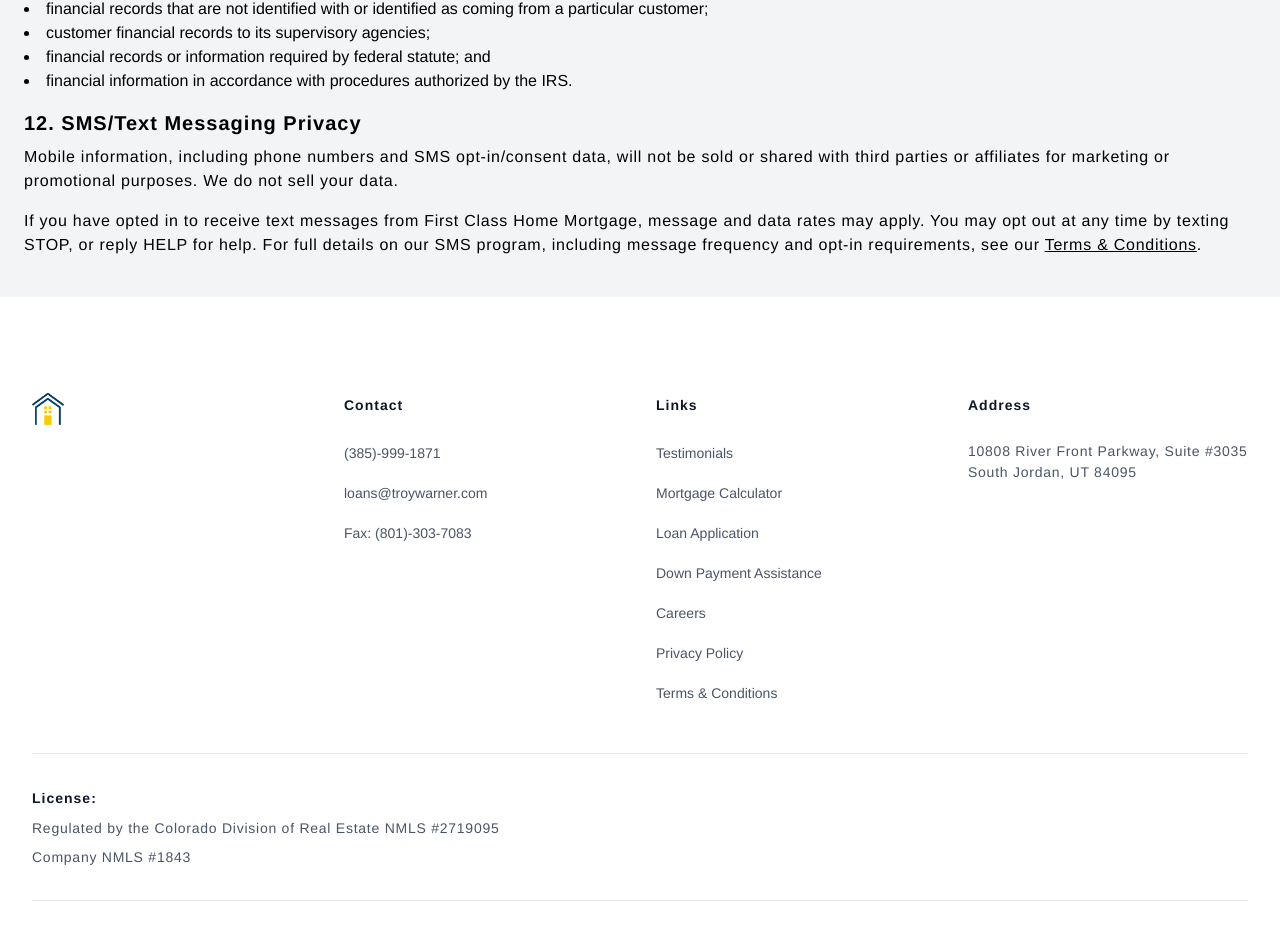
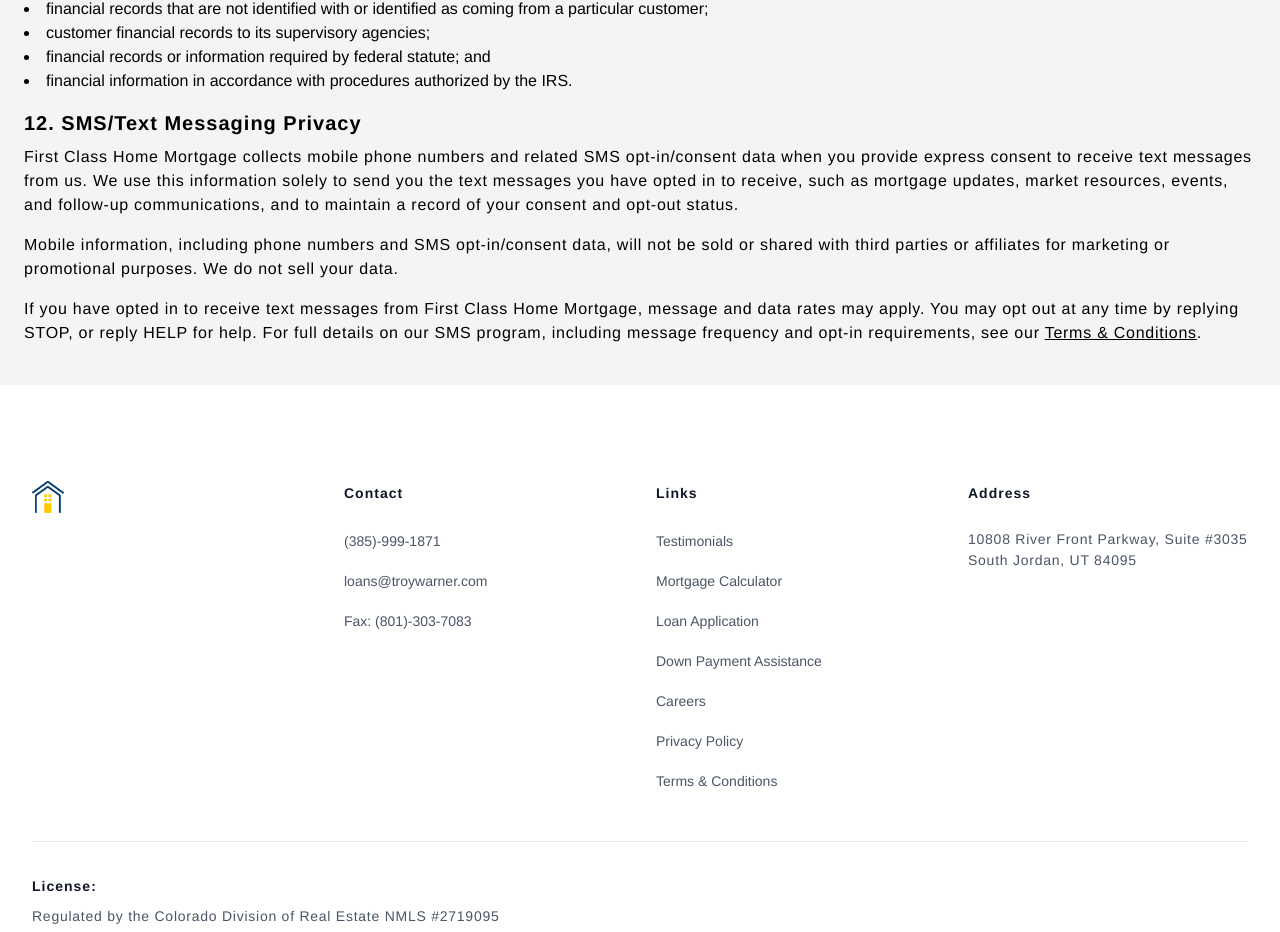
Before and after one commit to MitchellHCrane/1stclassnextjs, a Next.js app: page /privacy-policy in a window 1280 px wide. Shown: the part 4991-5923 px from the top of the page. Built offline with nearby package versions, Linux system fonts and the light colour scheme; no server answers.

Commit message:
updates policy/terms pages.

```diff
--- a/src/app/privacy-policy/page.js
+++ b/src/app/privacy-policy/page.js
@@ -559,6 +559,14 @@
         12. SMS/Text Messaging Privacy
       </h2>
       <p className="mb-4">
+        First Class Home Mortgage collects mobile phone numbers and related
+        SMS opt-in/consent data when you provide express consent to receive
+        text messages from us. We use this information solely to send you the
+        text messages you have opted in to receive, such as mortgage updates,
+        market resources, events, and follow-up communications, and to
+        maintain a record of your consent and opt-out status.
+      </p>
+      <p className="mb-4">
         Mobile information, including phone numbers and SMS opt-in/consent
         data, will not be sold or shared with third parties or affiliates for
         marketing or promotional purposes. We do not sell your data.
@@ -566,7 +574,7 @@
       <p className="mb-4">
         If you have opted in to receive text messages from First Class Home
         Mortgage, message and data rates may apply. You may opt out at any
-        time by texting STOP, or reply HELP for help. For full details on our
+        time by replying STOP, or reply HELP for help. For full details on our
         SMS program, including message frequency and opt-in requirements, see
         our{" "}
         <Link href={"/terms"} className="underline">
--- a/src/app/terms/page.js
+++ b/src/app/terms/page.js
@@ -28,7 +28,9 @@
       <p className="mb-4">
         Message and data rates may apply.
         <br />
-        Text STOP to cancel. Text HELP for help.
+        Reply STOP to cancel.
+        <br />
+        Reply HELP for help.
       </p>
 
       <h2 className="text-xl font-bold mb-2">4. Opt-In Requirement</h2>
```
